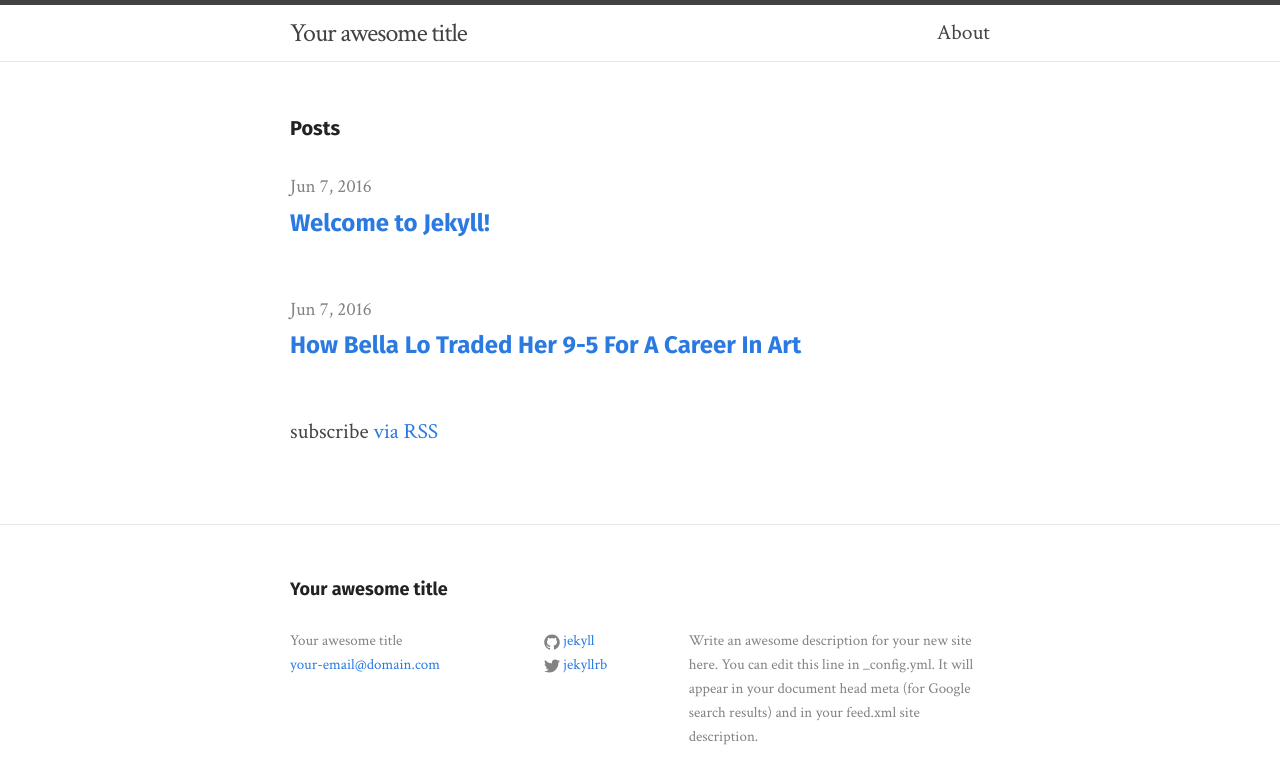
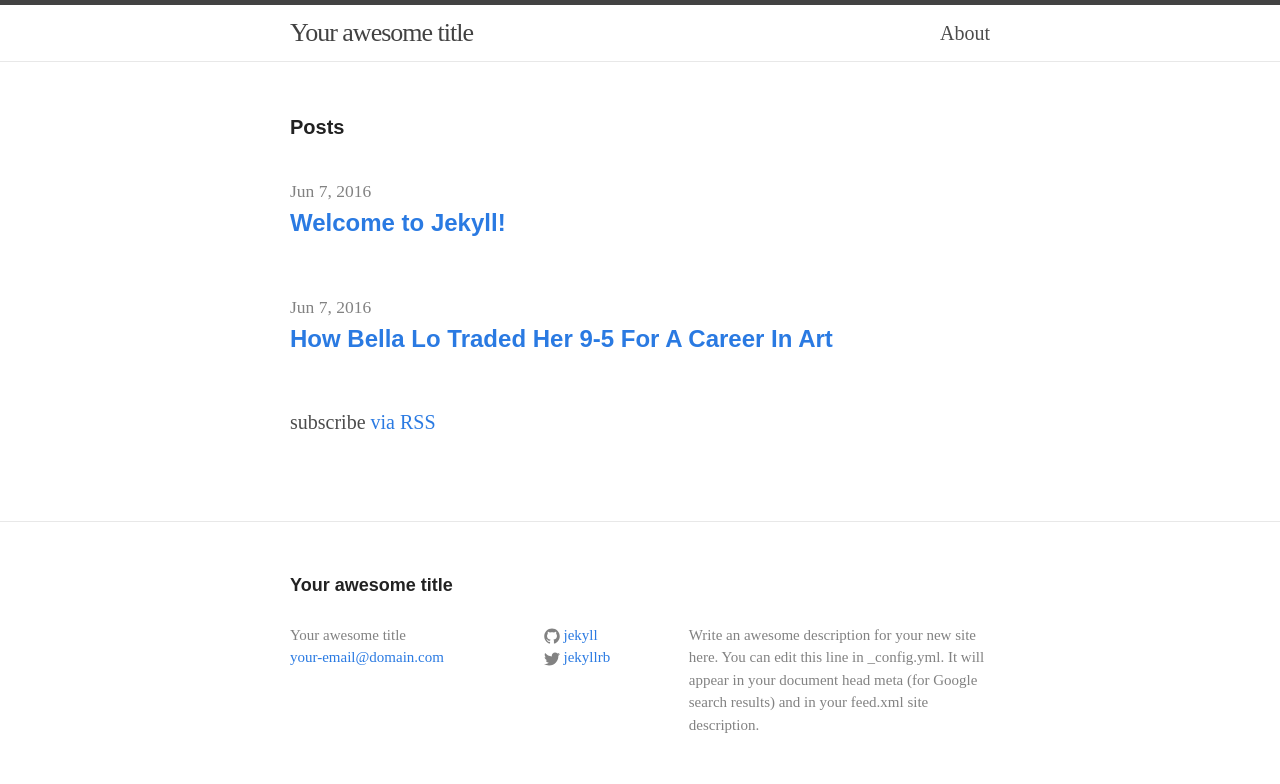
Before and after one commit to drawingjourney/drawingjourney.github.io, a Jekyll site: the page built from index.html, in a window 1280 px wide. Shown: the top 784 px of the page. Built offline with Jekyll 4.4.1, drawn with Linux system fonts in a browser that asks for light colours.

Commit message:
More font tweaks

```diff
--- a/_includes/head.html
+++ b/_includes/head.html
@@ -7,6 +7,6 @@
     <meta name="description" content="{{ site.description }}">
 
     <link rel="stylesheet" href="{{ "/css/main.css" | prepend: site.baseurl }}">
-    <link href='https://fonts.googleapis.com/css?family=Crimson+Text:400,400i,700|Fira+Sans:700' rel='stylesheet' type='text/css'>
+    <link href='https://fonts.googleapis.com/css?family=PT+Sans:400,400i,700' rel='stylesheet' type='text/css'>
     <link rel="canonical" href="{{ page.url | replace:'index.html','' | prepend: site.baseurl | prepend: site.url }}">
 </head>
--- a/_sass/_base.scss
+++ b/_sass/_base.scss
@@ -33,7 +33,7 @@ h1, h2, h3, h4, h5, h6,
 p, blockquote, pre,
 ul, ol, dl, figure,
 %vertical-rhythm {
-    margin-bottom: $spacing-unit / 2;
+    margin-bottom: $spacing-unit / 1.5;
 }
 
 
@@ -81,7 +81,7 @@ li {
  * Headings
  */
 h1, h2, h3, h4, h5, h6 {
-    font-family: 'Fira Sans', sans-serif;
+    font-family: Arial, sans-serif;
     color: rgb(34, 34, 34);
     font-weight: 700;
 }
--- a/css/main.scss
+++ b/css/main.scss
@@ -6,14 +6,15 @@
 
 
 // Our variables
-$base-font-family: 'Crimson Text', serif;
-$base-font-size:   21.6px;
+/*$base-font-family: 'Crimson Text', serif;*/
+$base-font-family: 'PT Serif', serif;
+$base-font-size:   20px;
 $small-font-size:  $base-font-size * 0.875;
-$base-line-height: 1.6;
+$base-line-height: 1.5;
 
 $spacing-unit:     50px;
 
-$text-color:       rgb(68, 68, 68);
+$text-color:       rgb(76, 76, 76);
 $background-color: #ffffff;
 $brand-color:      #2a7ae2;
 
```
